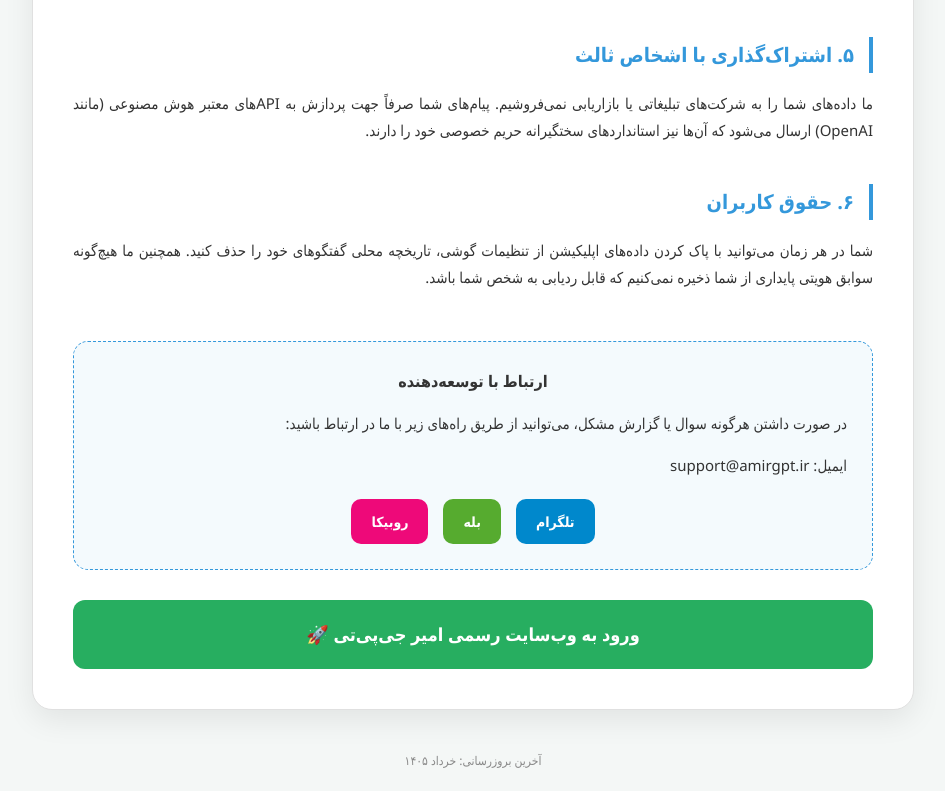
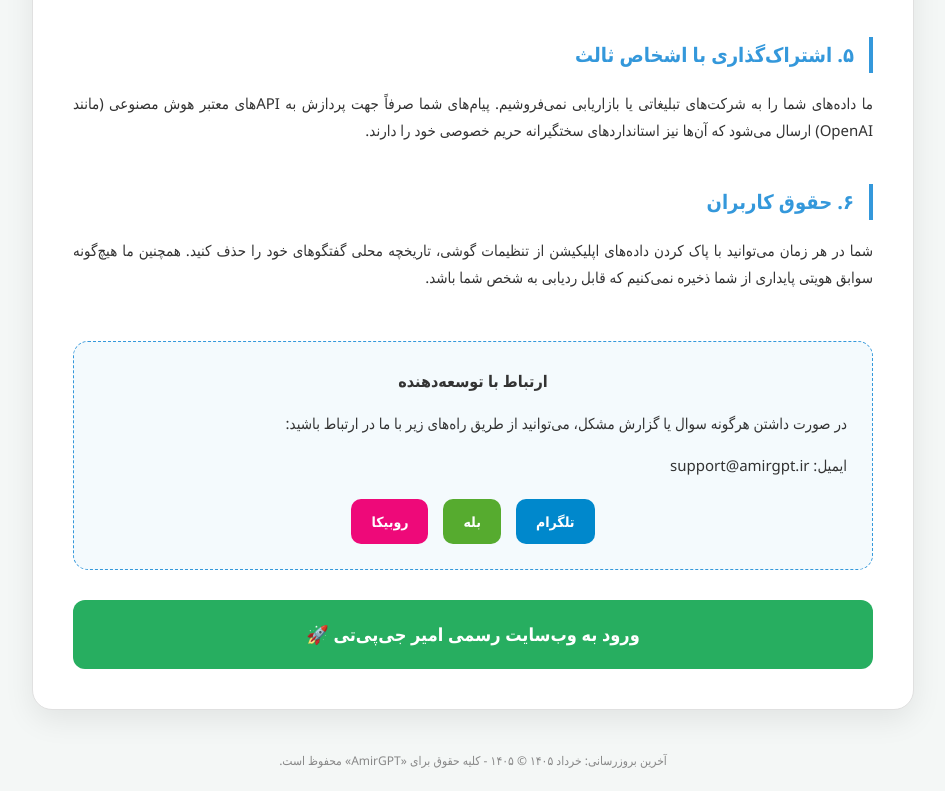
Before and after one commit to Sia26901/privacy, a plain HTML site: page index.html in a window 1280 px wide. Shown: the part 1072-1863 px from the top of the page, without its empty margins (167-1112 px from the left). Drawn offline with Linux system fonts and the light colour scheme.

Commit message:
Update index.html

```diff
--- a/index.html
+++ b/index.html
@@ -220,6 +220,7 @@
 
     <footer>
         آخرین بروزرسانی: خرداد ۱۴۰۵
+        © ۱۴۰۵ - کلیه حقوق برای «AmirGPT» محفوظ است.
     </footer>
 
     <script>
```
